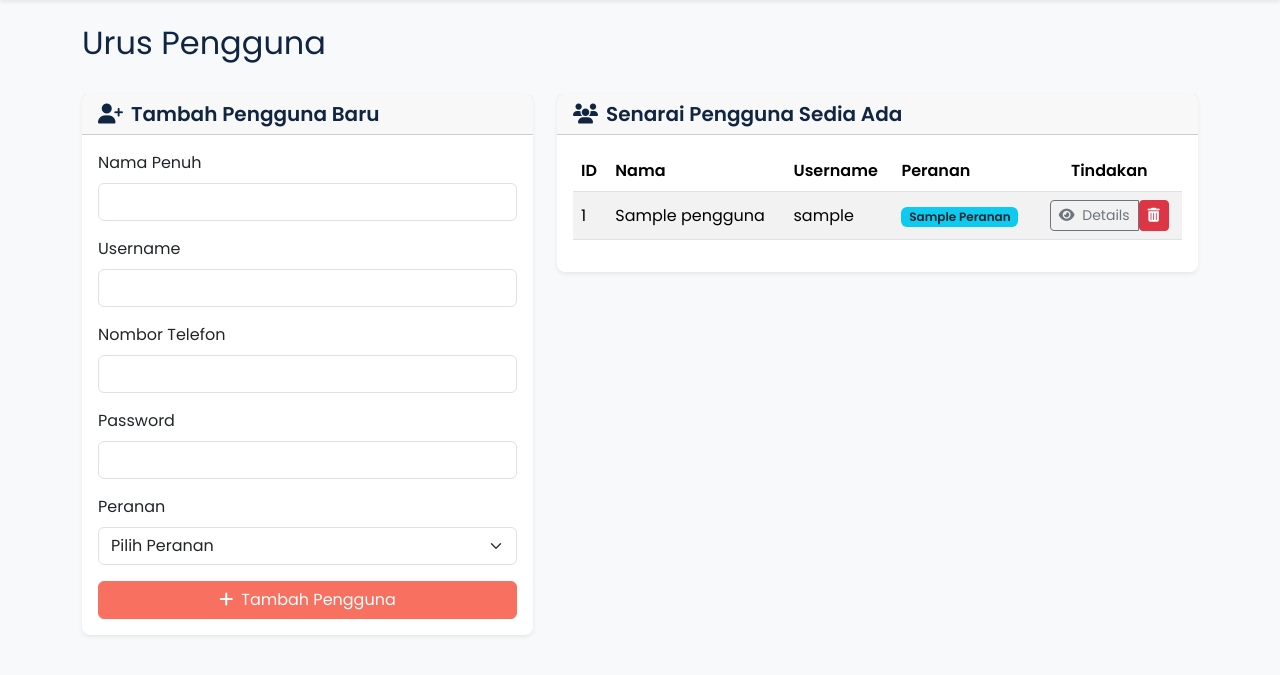
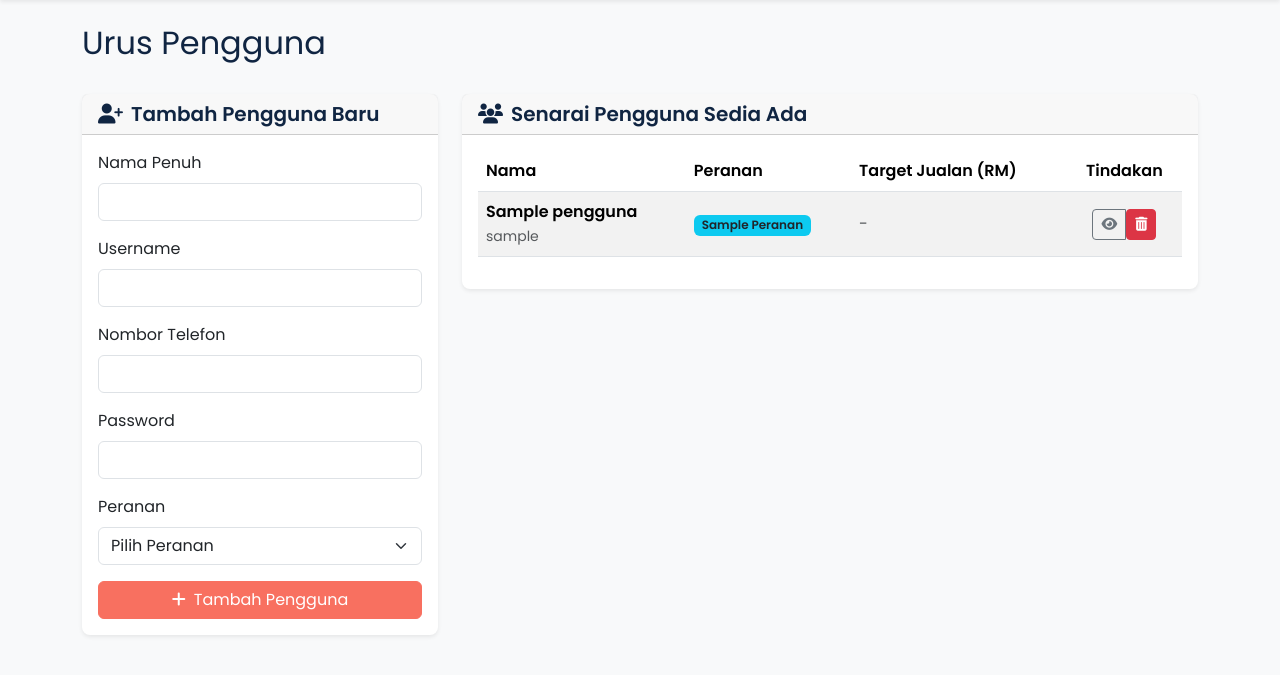
Before and after one commit to diggerdreamco-web/sistem_internal_printing, a Flask app: template templates/tambah_pengguna.html in a window 1280 px wide. Shown: the part 56-731 px from the top of the page. Run offline with Flask 3, Linux system fonts and the light colour scheme; the template is opened without the code that fills it: most values are stand-ins (such as "Sample title", 1, 10 or a date in 2020); some libraries are stand-ins or nearby versions.

Commit message:
Tambah borang target jualan di halaman urus pengguna

```diff
--- a/templates/tambah_pengguna.html
+++ b/templates/tambah_pengguna.html
@@ -8,7 +8,7 @@
 </div>
 
 <div class="row">
-    <div class="col-lg-5 mb-4">
+    <div class="col-lg-4 mb-4">
         <div class="card shadow-sm h-100">
             <div class="card-header">
                 <h5 class="mb-0"><i class="fas fa-user-plus me-2"></i>Tambah Pengguna Baru</h5>
@@ -47,7 +47,7 @@
         </div>
     </div>
 
-    <div class="col-lg-7 mb-4">
+    <div class="col-lg-8 mb-4">
         <div class="card shadow-sm">
             <div class="card-header">
                 <h5 class="mb-0"><i class="fas fa-users me-2"></i>Senarai Pengguna Sedia Ada</h5>
@@ -57,29 +57,40 @@
                     <table class="table table-striped table-hover align-middle">
                         <thead>
                             <tr>
-                                <th>ID</th>
                                 <th>Nama</th>
-                                <th>Username</th>
                                 <th>Peranan</th>
+                                <th>Target Jualan (RM)</th>
                                 <th class="text-center">Tindakan</th>
                             </tr>
                         </thead>
                         <tbody>
                             {% for p in pengguna %}
                             <tr>
-                                <td>{{ p.id }}</td>
-                                <td>{{ p.nama }}</td>
-                                <td>{{ p.username }}</td>
+                                <td>
+                                    <strong>{{ p.nama }}</strong><br>
+                                    <small class="text-muted">{{ p.username }}</small>
+                                </td>
                                 <td><span class="badge bg-info text-dark">{{ p.peranan | title }}</span></td>
+                                <td>
+                                    {% if p.peranan == 'sales' %}
+                                    <form method="POST" action="{{ url_for('kemaskini_target_jualan') }}">
+                                        <div class="input-group input-group-sm">
+                                            <input type="hidden" name="pengguna_id" value="{{ p.id }}">
+                                            <input type="number" step="100" class="form-control" name="target_jualan" value="{{ p.target_jualan or 0 }}" placeholder="0.00">
+                                            <button type="submit" class="btn btn-outline-secondary"><i class="fas fa-save"></i></button>
+                                        </div>
+                                    </form>
+                                    {% else %}
+                                    <span class="text-muted">-</span>
+                                    {% endif %}
+                                </td>
                                 <td class="text-center">
                                     <div class="btn-group">
                                         <button type="button" class="btn btn-outline-secondary btn-sm"
-                                                data-bs-toggle="modal"
-                                                data-bs-target="#detailPenggunaModal"
+                                                data-bs-toggle="modal" data-bs-target="#detailPenggunaModal"
                                                 data-pengguna-id="{{ p.id }}">
-                                            <i class="fas fa-eye me-1"></i> Details
+                                            <i class="fas fa-eye"></i>
                                         </button>
-
                                         {% if p.peranan != 'admin' %}
                                         <form method="POST" action="{{ url_for('padam_pengguna', pengguna_id=p.id) }}" class="d-inline" onsubmit="return confirm('Anda pasti mahu padam pengguna {{ p.username }}?');">
                                             <button type="submit" class="btn btn-danger btn-sm" title="Padam"><i class="fas fa-trash-alt"></i></button>
@@ -142,16 +153,12 @@ document.addEventListener('DOMContentLoaded', function() {
                         <dl class="row">
                             <dt class="col-sm-4">ID Pengguna</dt>
                             <dd class="col-sm-8">${data.id}</dd>
-
                             <dt class="col-sm-4">Nama Penuh</dt>
                             <dd class="col-sm-8">${data.nama}</dd>
-
                             <dt class="col-sm-4">Username</dt>
                             <dd class="col-sm-8">${data.username}</dd>
-
                             <dt class="col-sm-4">Nombor Telefon</dt>
                             <dd class="col-sm-8">${data.telefon || '-'}</dd>
-
                             <dt class="col-sm-4">Peranan</dt>
                             <dd class="col-sm-8"><span class="badge bg-primary">${data.peranan.charAt(0).toUpperCase() + data.peranan.slice(1)}</span></dd>
                         </dl>
```
